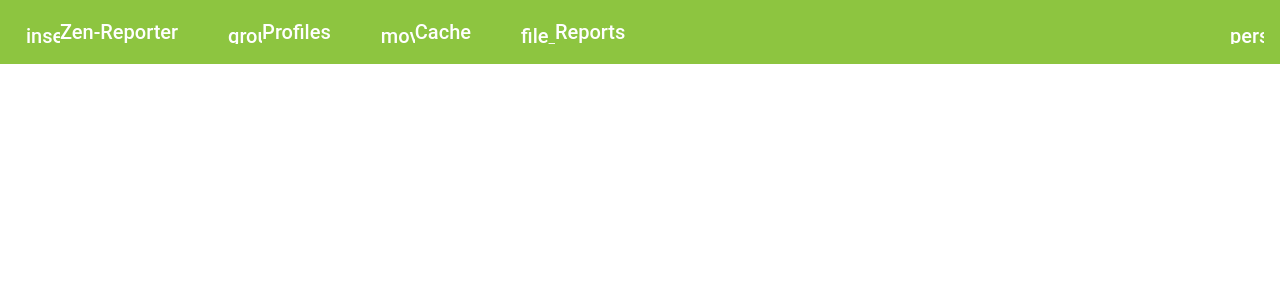
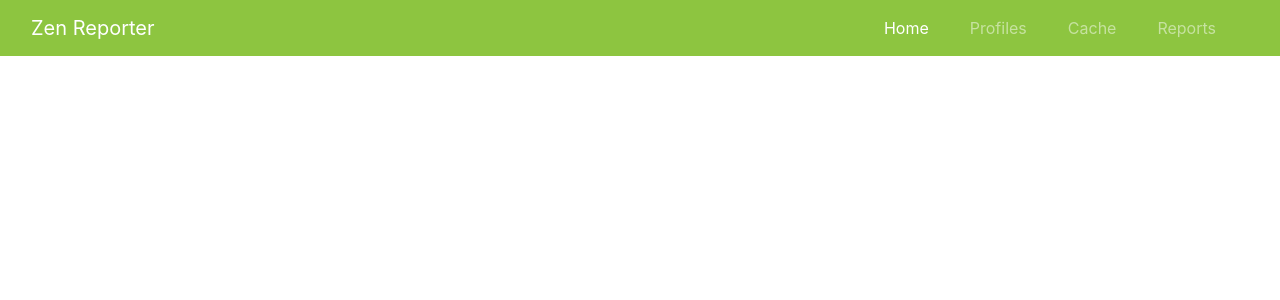
Before and after one commit to simonhall37/ApiConnect, an Angular app in the folder ApiConnect-front/: page / in a window 1280 px wide. Shown: the top 300 px of the page. Built offline with nearby package versions, Linux system fonts and the light colour scheme.

Commit message:
Updated main component

```diff
--- a/ApiConnect-front/src/app/app.component.html
+++ b/ApiConnect-front/src/app/app.component.html
@@ -1,31 +1,35 @@
 <header>
-  <mat-toolbar class="toolbar">
-
-  <mat-toolbar-row>
-    <mat-icon class="menu-icon">insert_chart</mat-icon>
-    <span class="menu-item">Zen-Reporter</span>
-    <mat-icon class="menu-icon">group</mat-icon>
-    <span class="menu-item">
-      <a routerLink="/profiles" routerLinkActive="active">
-        Profiles
-      </a>
-    </span>
-    <mat-icon class="menu-icon">move_to_inbox</mat-icon>
-    <span class="menu-item">
-      <a routerLink="/cache" routerLinkActive="active">
-        Cache
-      </a>
-    </span>
-    <mat-icon class="menu-icon">file_copy</mat-icon>
-    <span class="menu-item">Reports</span>
-    <span class="menu-spacer"></span>
-    <mat-icon class="menu-icon">person</mat-icon>
-  </mat-toolbar-row>
-
-  </mat-toolbar>
+  <nav class="navbar navbar-expand-md navbar-dark bg-dark">
+    <div class="container-fluid">
+      <a class="navbar-brand" href="#">Zen Reporter</a>
+      <button class="navbar-toggler" type="button" data-toggle="collapse" data-target="#navbarResponsive">
+        <span class="navbar-toggler-icon"></span>
+      </button>
+      <div class="collapse navbar-collapse" id="navbarResponsive">
+        <ul class="navbar-nav ml-auto">
+          <li class="nav-item active">
+            <a class="nav-link" href="#">Home</a>
+          </li>
+          <li class="nav-item">
+            <a routerLink="/profiles" routerLinkActive="active" class="nav-link">
+              Profiles
+            </a>
+          </li>
+          <li class="nav-item">
+            <a routerLink="/cache" routerLinkActive="active" class="nav-link">
+              Cache
+            </a>
+          </li>
+          <li class="nav-item">
+            <a class="nav-link" href="#">Reports</a>
+          </li>
+        </ul>
+      </div>
+  </div>
+  </nav>
 </header>
-<div class="flexbox-parent">
-  <div fullscreen class="router" layout-align="center center" layout-fill layout="row">
-    <router-outlet></router-outlet>
+<div>
+  <div>
+    <router-outlet class="outlet"></router-outlet>
   </div>
 </div>
--- a/ApiConnect-front/src/app/app.component.scss
+++ b/ApiConnect-front/src/app/app.component.scss
@@ -1,38 +1,9 @@
-.menu-icon {
-  padding: 0 10px;
+$primary-colour: #8dc540;
+
+.bg-dark {
+  background-color: $primary-colour !important;
 }
 
-.menu-item {
-  padding: 0px 40px 0px 0px;
+.nav-item {
+  padding-right: 25px;
 }
-
-.menu-spacer {
-  flex: 1 1 auto;
-}
-
-a {
-  color: white;
-  text-decoration: none;
-}
-
-.toolbar {
-  background-color: #8dc540;
-  color: white;
-}
-
-table {
-  width: 100%;
-}
-
-.flexbox-parent {
-  min-height: -webkit-calc(100% - 82px);
-}
-
-.router {
-  padding-top: 20px;
-  padding-bottom: 20px;
-  padding-left: 5%;
-  padding-right: 5%;
-  align-content: center;
-  min-height: 100% !important;
-}
--- a/ApiConnect-front/src/styles.scss
+++ b/ApiConnect-front/src/styles.scss
@@ -1,16 +1,13 @@
-// @import '~bootstrap/scss/bootstrap-reboot';
-// @import '~bootstrap/scss/bootstrap-grid';
+@import '~bootstrap/scss/bootstrap';
+// @import "~font-awesome/scss/font-awesome.scss";
 
-@import "~@angular/material/prebuilt-themes/indigo-pink.css";
+// @import "~@angular/material/prebuilt-themes/indigo-pink.css";
 
 body {
   padding: 0;
   margin: 0;
-  display: flex;
-  flex-direction: column;
-  align-content: stretch;
-  align-items: stretch;
   height: 100vh;
+  // background-image: url("/assets/time.jpg");
 }
 
 .main {
```
